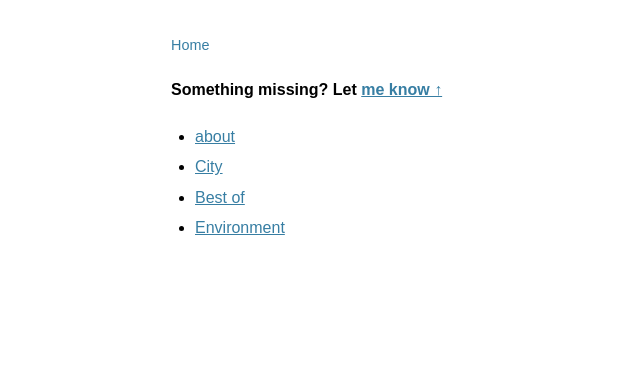
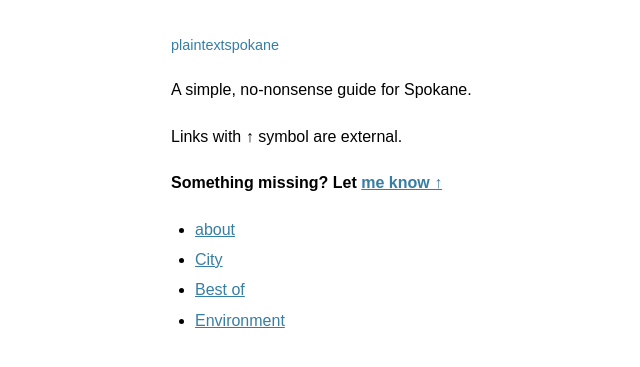
Before and after one commit to plaintextspokane/plaintextspokane.github.io, a Jekyll site: the page built from index.md, in a window 1280 px wide. Shown: the top 367 px of the page, without its empty margins (119-759 px from the left). Built offline with Jekyll 4.4.1, drawn with Linux system fonts in a browser that asks for light colours; our own code applies the rules of GitHub Pages for plain Markdown files.

Commit message:
Site header

```diff
--- a/_layouts/default.html
+++ b/_layouts/default.html
@@ -10,7 +10,7 @@
 
 <!-- Breadcrumbs -->
 <p class="breadcrumbs">
-  <a href="/">Home</a>
+  <a href="/">plaintextspokane</a>
   {% assign parts = page.dir | split:'/' | reject:'' %}
   {% assign path = "" %}
   {% for part in parts %}
@@ -18,6 +18,8 @@
     / <a href="{{ path }}/">{{ part | capitalize }}</a>
   {% endfor %}
 </p>
+<p>A simple, no-nonsense guide for Spokane.</p>
+<p>Links with ↑ symbol are external.</p>
 {{ content }}
 
 </main>
```
